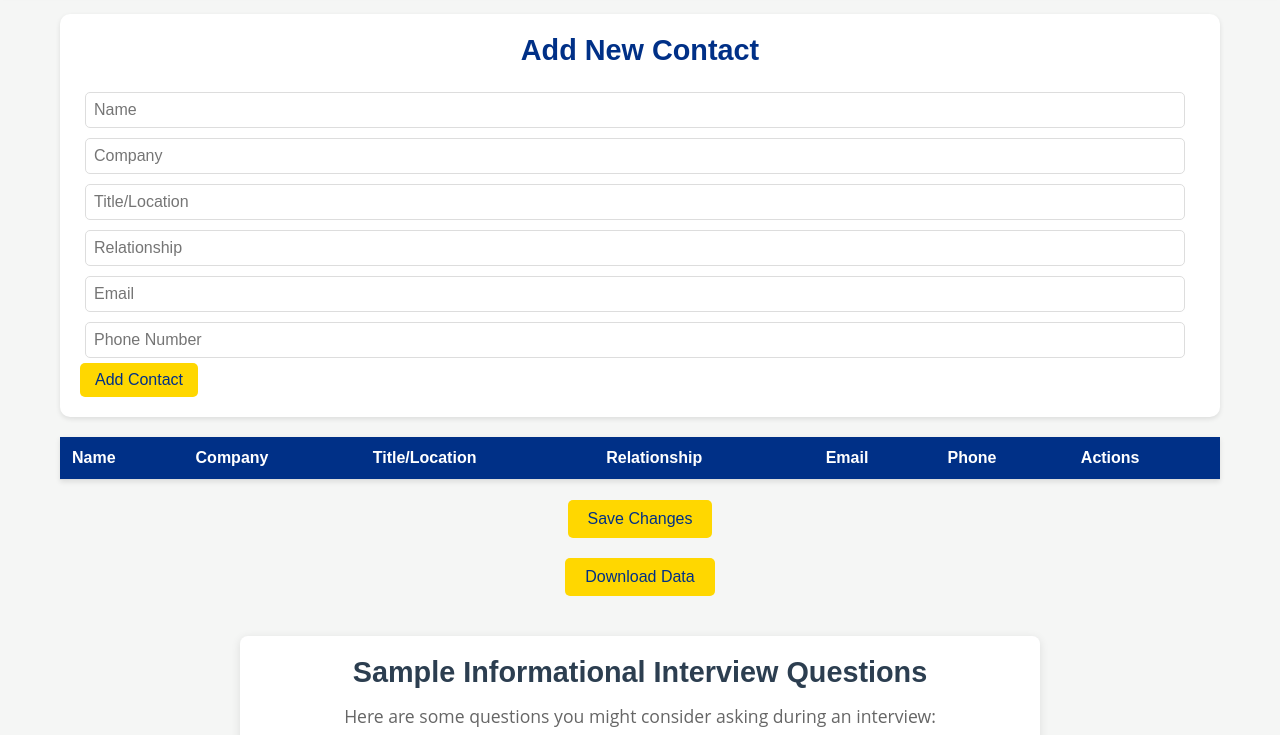
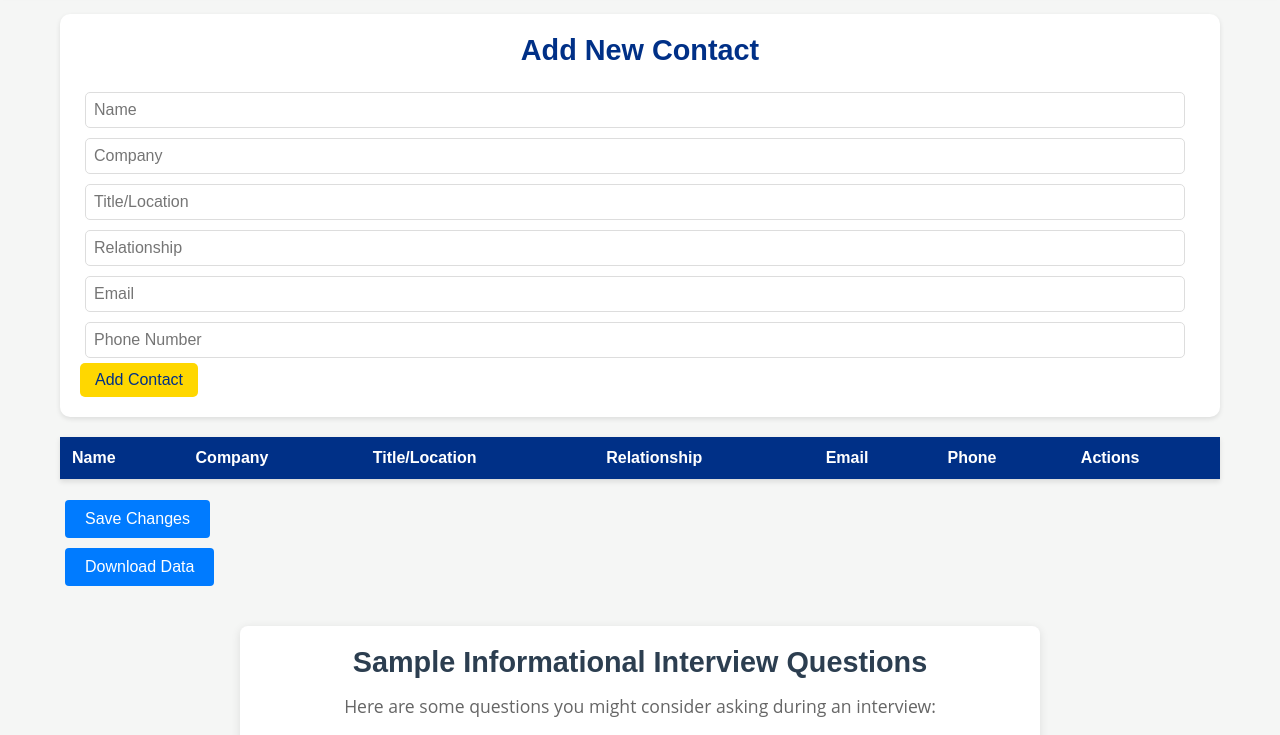
Before and after one commit to Fuller13/M2C-Tracker, a website: page contacts.html in a window 1280 px wide. Shown: the part 64-799 px from the top of the page. Drawn offline with Linux system fonts and the light colour scheme.

Commit message:
Update styles.css

```diff
--- a/styles.css
+++ b/styles.css
@@ -465,3 +465,20 @@ td select {
         padding: 10px;
     }
 }
+.save-btn {
+    padding: 10px 20px;
+    background-color: #007bff;
+    color: white;
+    border: none;
+    border-radius: 4px;
+    cursor: pointer;
+    margin: 10px 5px;
+}
+.save-btn:hover {
+    background-color: #0056b3;
+}
+#status {
+    margin-top: 10px;
+    color: green;
+    display: none;
+}
```
